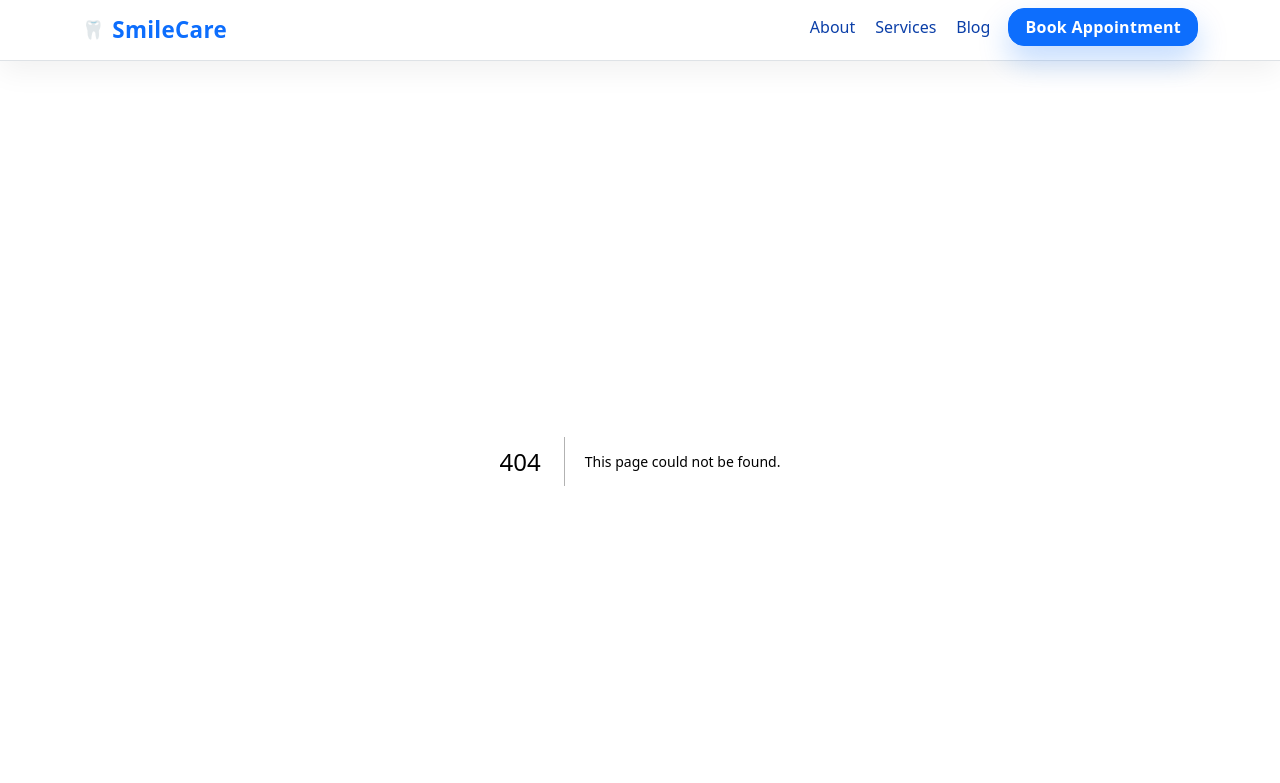
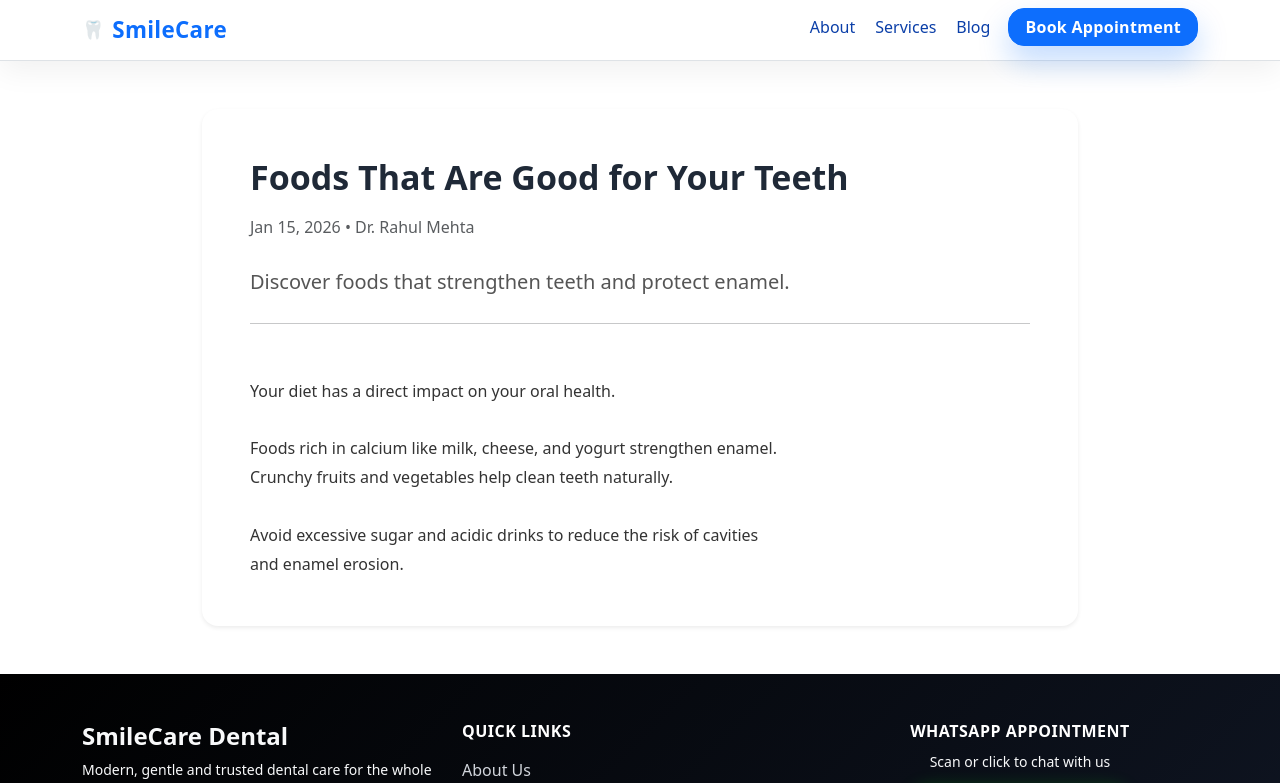
Before and after one commit to Amanrajput11/Dental-Planet, a Next.js app: page /blog/foods-that-are-good-for-your-teeth in a window 1280 px wide. Before the commit this address had no page. Shown: the top 783 px of the page. Built offline with nearby package versions, Linux system fonts and the light colour scheme.

Commit message:
solved build erros

```diff
--- /dev/null
+++ b/app/blog/[slug]/page.tsx
@@ -0,0 +1,55 @@
+import { blogs } from "@/data/blogs";
+
+export default async function ServiceDetail(
+  { params }: { params: Promise<{ slug: string }> }
+) {
+  const { slug } = await params;
+
+  const blog = blogs.find(s => s.slug === slug);
+
+  if (!blog) {
+    return (
+      <div className="container py-5 text-center">
+        <h2>Service not found</h2>
+      </div>
+    );
+  }
+
+  return (
+    <div className="container py-5" style={{ maxWidth: "900px" }}>
+      <div
+        className="service-detail bg-white rounded-4 shadow-sm p-4 p-md-5"
+        style={{ lineHeight: 1.8 }}
+      >
+        {/* TITLE */}
+        <h1 className="mb-3">{blog.title}</h1>
+
+        {/* META */}
+        <p className="text-muted mb-4">
+          {blog.date} • {blog.author}
+        </p>
+
+        {/* EXCERPT */}
+        <p
+          className="fs-5 fw-medium mb-4"
+          style={{ color: "#555" }}
+        >
+          {blog.excerpt}
+        </p>
+
+        <hr className="my-4" />
+
+        {/* CONTENT */}
+        <article
+          style={{
+            fontSize: "16px",
+            color: "#333",
+            whiteSpace: "pre-line",
+          }}
+        >
+          {blog.content}
+        </article>
+      </div>
+    </div>
+  );
+}
--- a/app/services/[slug]/page.tsx
+++ b/app/services/[slug]/page.tsx
@@ -1,4 +1,3 @@
-"use client";
 
 import { services } from "@/data/services";
 
--- a/data/blogs.ts
+++ b/data/blogs.ts
@@ -0,0 +1,69 @@
+export const blogs = [
+  {
+    slug: "importance-of-dental-hygiene",
+    title: "Importance of Dental Hygiene",
+    excerpt: "Why daily dental care is essential for a healthy smile.",
+    content: `
+Dental hygiene plays a vital role in overall health.
+
+Brushing twice a day, flossing regularly, and visiting your dentist
+can prevent cavities, gum disease, and tooth loss.
+
+Good oral hygiene also reduces the risk of bad breath and infections,
+helping you maintain confidence and long-term dental wellness.
+    `,
+    author: "Dr. Smile",
+    date: "Jan 5, 2026",
+  },
+
+  {
+    slug: "how-often-should-you-visit-a-dentist",
+    title: "How Often Should You Visit a Dentist?",
+    excerpt: "Understanding the ideal dental checkup schedule.",
+    content: `
+Most dentists recommend visiting the clinic at least twice a year.
+
+Regular dental checkups help detect problems early, such as cavities,
+gum disease, and oral infections.
+
+Professional cleanings also remove plaque and tartar that daily
+brushing may miss, keeping your teeth and gums healthy.
+    `,
+    author: "Dr. Ananya Patel",
+    date: "Jan 10, 2026",
+  },
+
+  {
+    slug: "foods-that-are-good-for-your-teeth",
+    title: "Foods That Are Good for Your Teeth",
+    excerpt: "Discover foods that strengthen teeth and protect enamel.",
+    content: `
+Your diet has a direct impact on your oral health.
+
+Foods rich in calcium like milk, cheese, and yogurt strengthen enamel.
+Crunchy fruits and vegetables help clean teeth naturally.
+
+Avoid excessive sugar and acidic drinks to reduce the risk of cavities
+and enamel erosion.
+    `,
+    author: "Dr. Rahul Mehta",
+    date: "Jan 15, 2026",
+  },
+
+  {
+    slug: "signs-you-may-need-a-dental-checkup",
+    title: "Signs You May Need a Dental Checkup",
+    excerpt: "Warning signs you should never ignore.",
+    content: `
+Dental problems often show early warning signs.
+
+Persistent tooth pain, bleeding gums, bad breath, or sensitivity
+can indicate underlying issues.
+
+Ignoring these symptoms may lead to serious dental complications,
+so it's best to consult a dentist as soon as possible.
+    `,
+    author: "Dr. Smile",
+    date: "Jan 20, 2026",
+  },
+];
```
Also changed, not shown: app/blog/page.tsx (+55 -0 lines).
